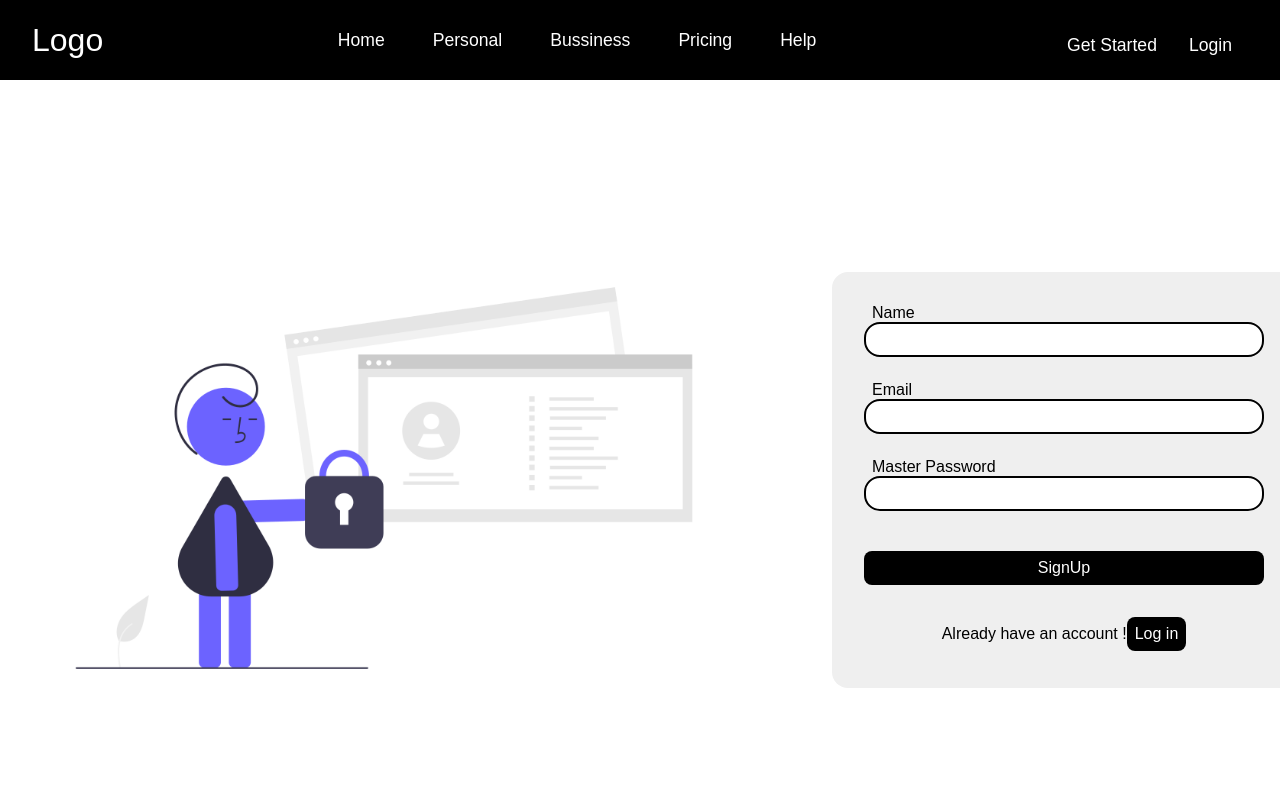
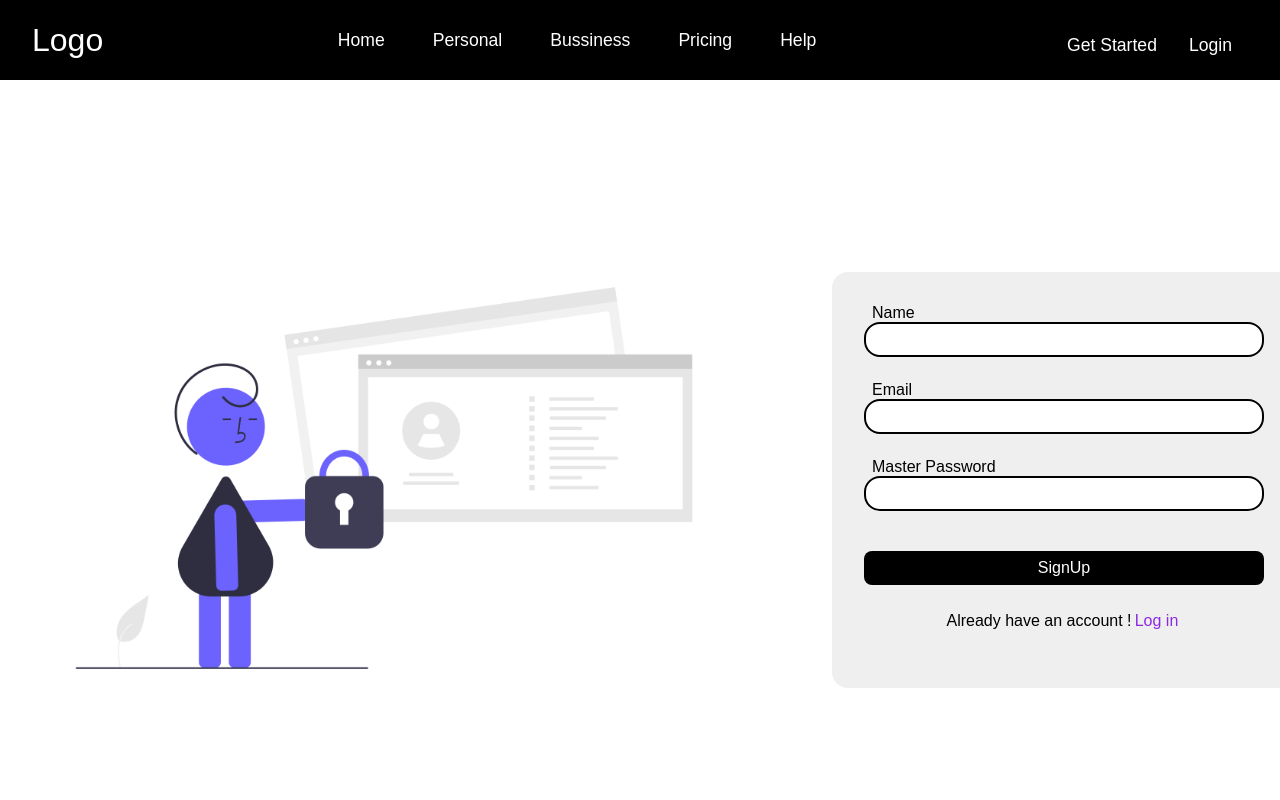
Before and after one commit to KrishT0/Guardian, a React (Vite) app in the folder frontend/: page /auth/sign-up in a window 1280 px wide. Shown: the top 800 px of the page. Built offline with nearby package versions, Linux system fonts and the light colour scheme.

Commit message:
Update authentication.module.css

```diff
--- a/frontend/src/components/Authentication/authentication.module.css
+++ b/frontend/src/components/Authentication/authentication.module.css
@@ -55,7 +55,7 @@
   text-decoration: none;
 }
 
-.btn {
+.signUpform .btn {
   margin-top: 0.5rem;
   padding: 0.2rem;
   border: none;
```
